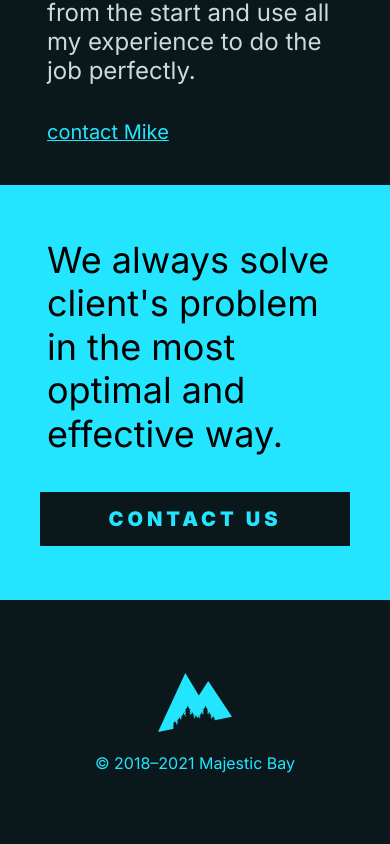
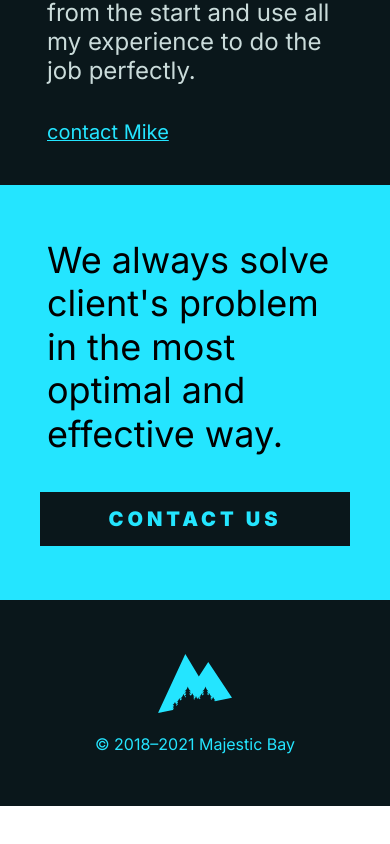
Before and after one commit to MajesticBay/majestic-bay, a React (Create React App) app: page / in a window 390 px wide. Shown: the part 5095-5939 px from the top of the page. After the commit the page ends 5901 px from the top, so only its background shows below. Built offline with nearby package versions, Linux system fonts and the light colour scheme.

Commit message:
Make banner more responsive.

```diff
--- a/src/scss/layout/_footer.scss
+++ b/src/scss/layout/_footer.scss
@@ -2,8 +2,8 @@
     display: flex;
     flex-direction: column;
     align-items: center;
-    padding-top: 7.3rem;
-    padding-bottom: 12.1rem;
+    padding-top: 5.4rem;
+    padding-bottom: 5.4rem;
 
     &__text {
         margin-top: 2.3rem;
@@ -11,3 +11,10 @@
         color: var(--color-secondary);
     }
 }
+
+@media only screen and (min-width: 400px) {
+    .footer {
+        padding-top: 7.3rem;
+        padding-bottom: 12.1rem;
+    }
+}
--- a/src/scss/main.css
+++ b/src/scss/main.css
@@ -145,14 +145,21 @@ a {
   -webkit-box-align: center;
       -ms-flex-align: center;
           align-items: center;
-  padding-top: 7.3rem;
-  padding-bottom: 12.1rem;
+  padding-top: 5.4rem;
+  padding-bottom: 5.4rem;
 }
 
 .footer__text {
   margin-top: 2.3rem;
   font-size: 1.6rem;
   color: var(--color-secondary);
+}
+
+@media only screen and (min-width: 400px) {
+  .footer {
+    padding-top: 7.3rem;
+    padding-bottom: 12.1rem;
+  }
 }
 
 .header-container {
```
Also changed, not shown: 1 other file (tests, documents, lock files or other folders).
